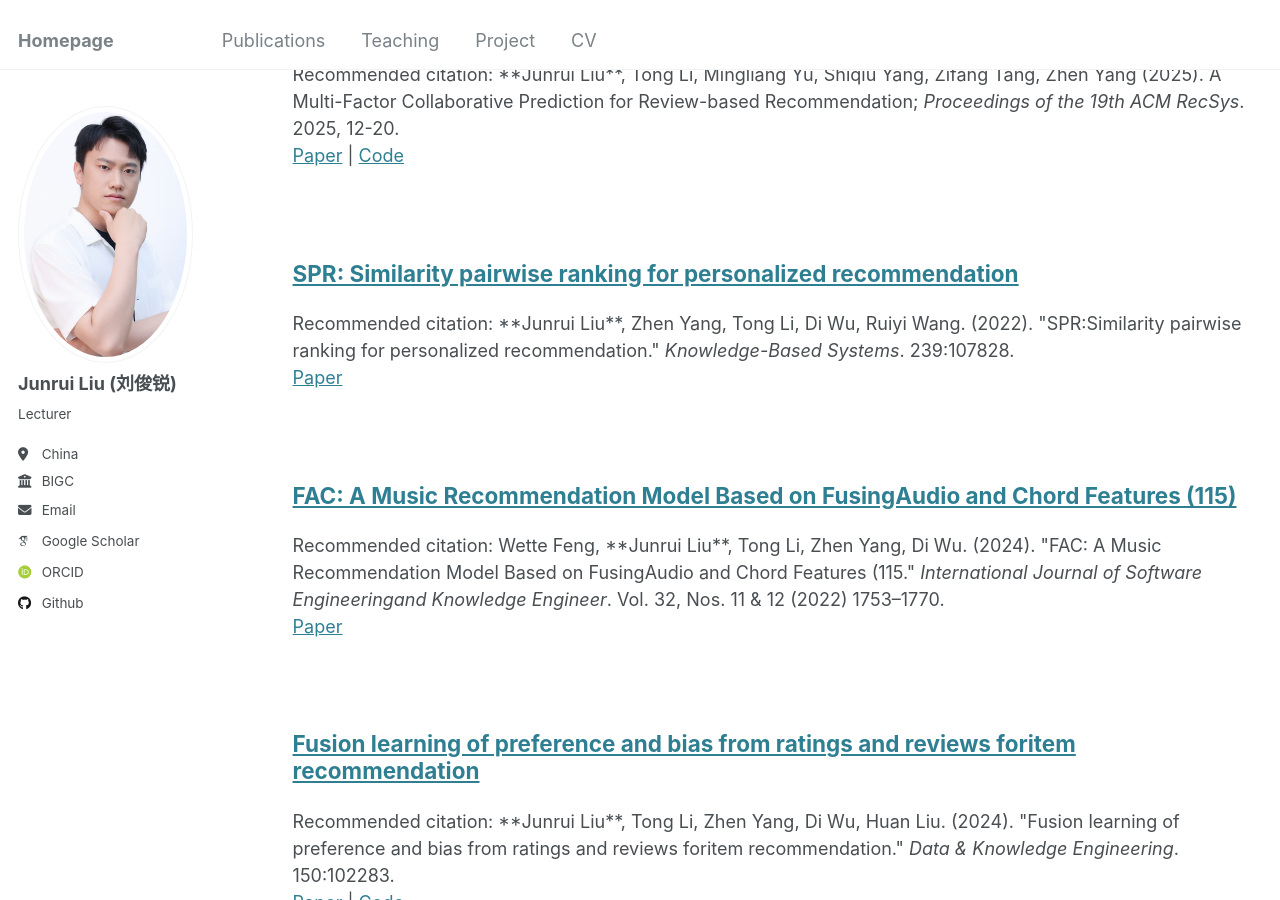
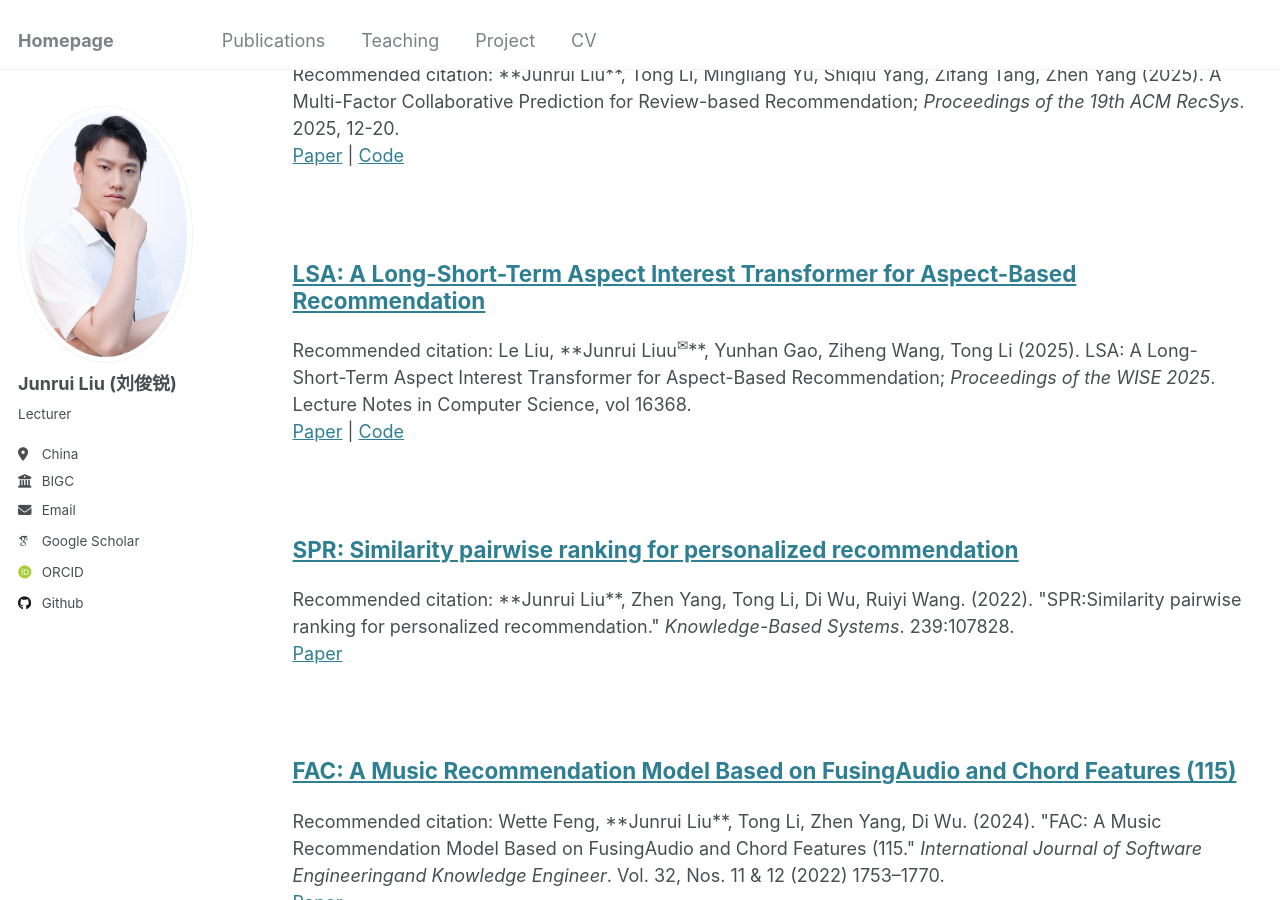
Before and after one commit to dianziliu/dianziliu.github.io, a Jekyll site: the page built from _pages/collection-archive.html, in a window 1280 px wide and 900 px high, scrolled down 2039 px. Built offline with Jekyll 4.4.1, drawn with Linux system fonts in a browser that asks for light colours; some web fonts are replaced.

Commit message:
添加新工作LSA

```diff
--- /dev/null
+++ b/_publications/conf4.md
@@ -0,0 +1,8 @@
+---
+title: "LSA: A Long-Short-Term Aspect Interest Transformer for Aspect-Based Recommendation"
+collection: publications
+category: conferences
+paperurl: ''
+codeurl: ''
+citation: 'Le Liu, **Junrui Liuu<sup>✉</sup>**, Yunhan Gao, Ziheng Wang, Tong Li (2025). LSA: A Long-Short-Term Aspect Interest Transformer for Aspect-Based Recommendation; <i>Proceedings of the WISE 2025</i>. Lecture Notes in Computer Science, vol 16368.'
+---
```
Also changed, not shown: _publications/conf3.md (+2 -2 lines).
